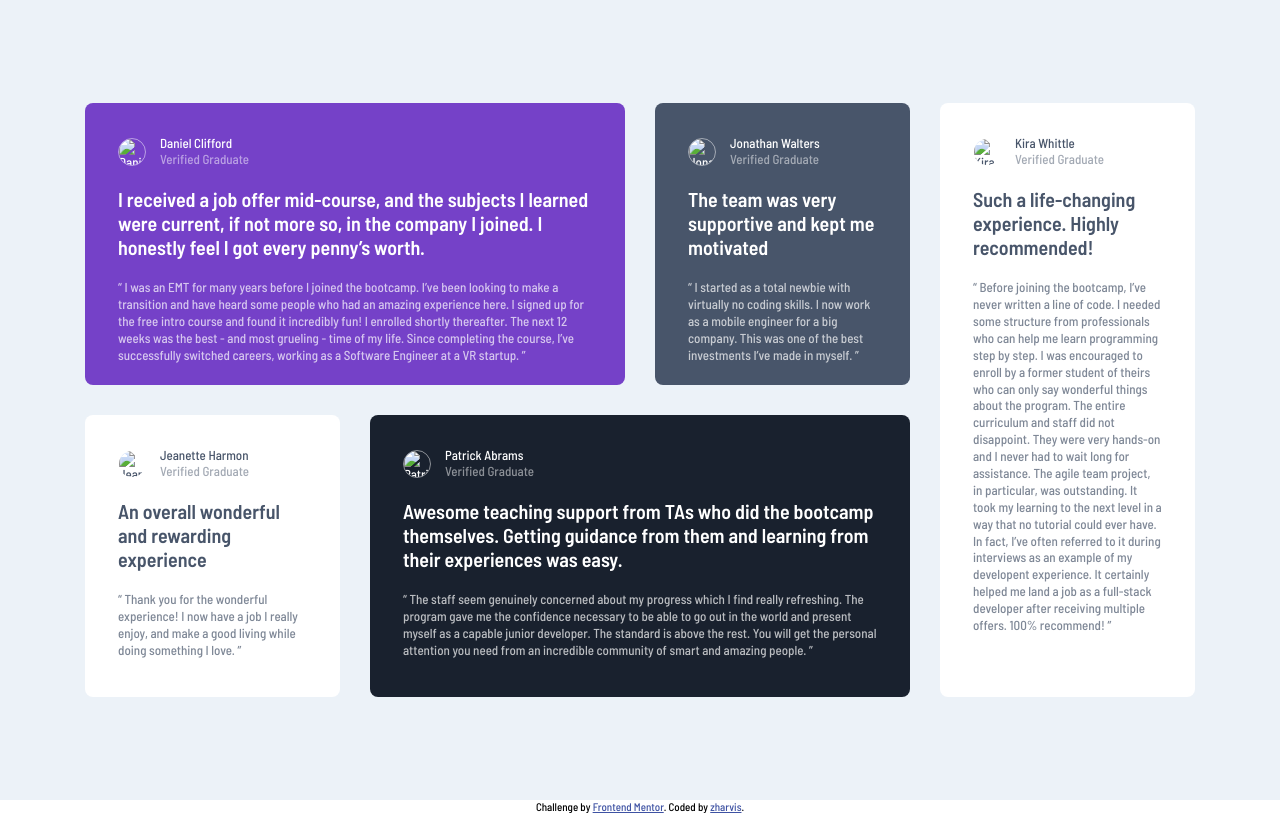
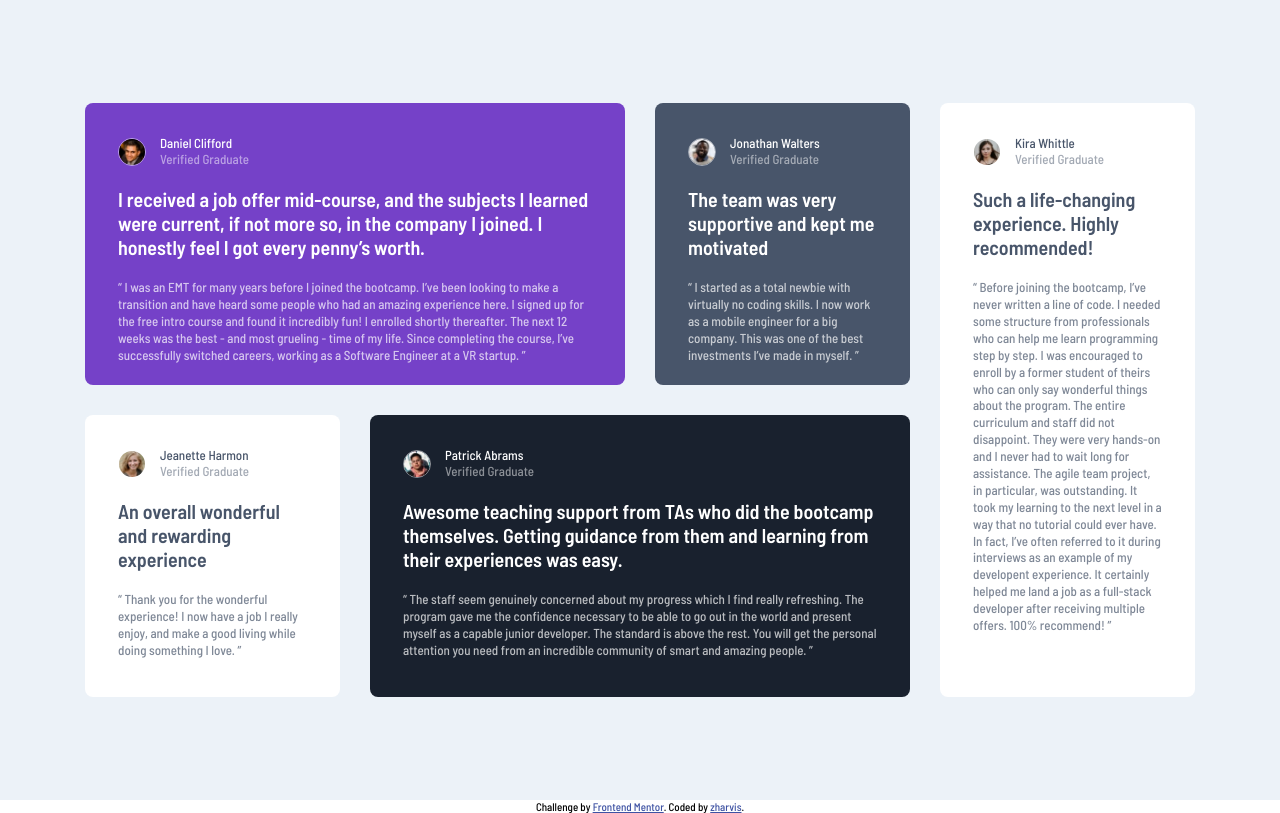
Before and after one commit to Zharvis/fem-testimonials-grid, a website: page index.html in a window 1280 px wide. Drawn offline with Linux system fonts and the light colour scheme; the site is published under a folder, as on GitHub Pages, so addresses that start at the root find nothing.

Commit message:
remove /

```diff
--- a/index.html
+++ b/index.html
@@ -39,7 +39,7 @@
           <header class="card__header">
             <img
               class="card__header__picture"
-              src="/images/image-daniel.jpg"
+              src="images/image-daniel.jpg"
               alt="Daniel Clifford"
             />
             <div class="card__header__text">
@@ -73,7 +73,7 @@
         <article class="card card--gray card2">
           <header class="card__header">
             <img
-              src="/images/image-jonathan.jpg"
+              src="images/image-jonathan.jpg"
               alt="Jonathan Walters"
               class="card__header__picture"
             />
@@ -99,7 +99,7 @@
         <article class="card card3">
           <header class="card__header">
             <img
-              src="/images/image-jeanette.jpg"
+              src="images/image-jeanette.jpg"
               alt="Jeanette Harmon"
               class="card__header__picture"
             />
@@ -125,7 +125,7 @@
         <article class="card card--blackblue card4">
           <header class="card__header">
             <img
-              src="/images/image-patrick.jpg"
+              src="images/image-patrick.jpg"
               alt="Patrick Abrams"
               class="card__header__picture"
             />
@@ -158,7 +158,7 @@
         <article class="card card5">
           <header class="card__header">
             <img
-              src="/images/image-kira.jpg"
+              src="images/image-kira.jpg"
               alt="Kira Whittle"
               class="card__header__picture"
             />
```
